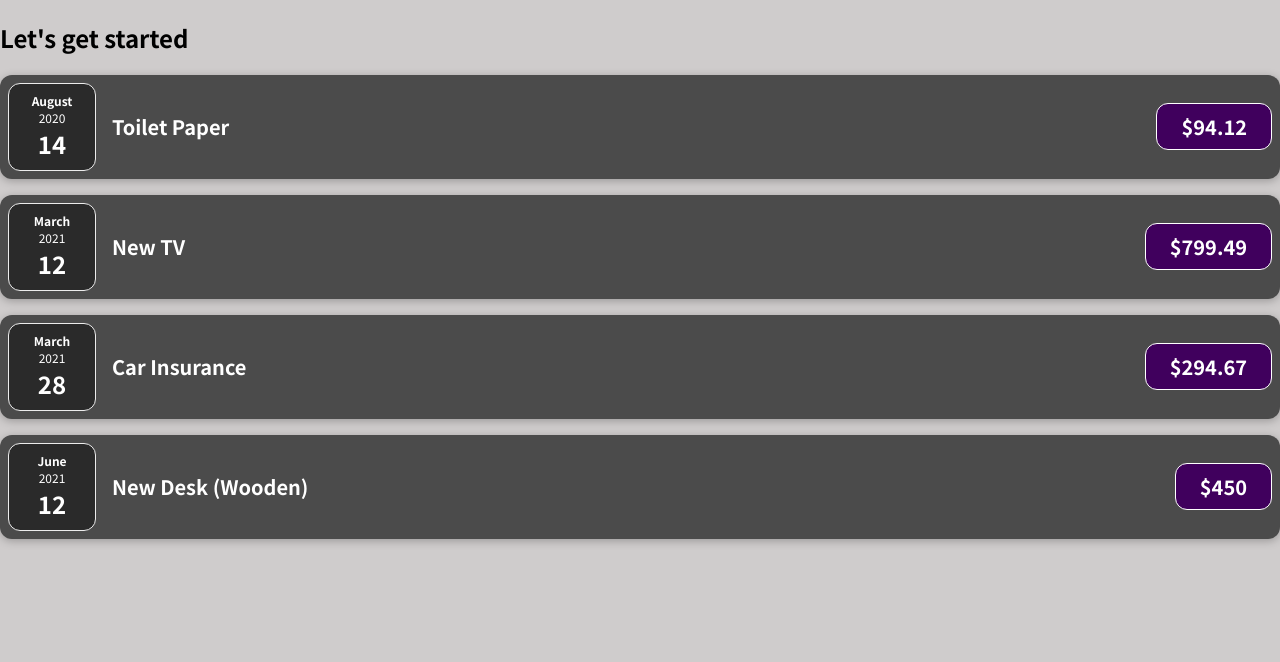
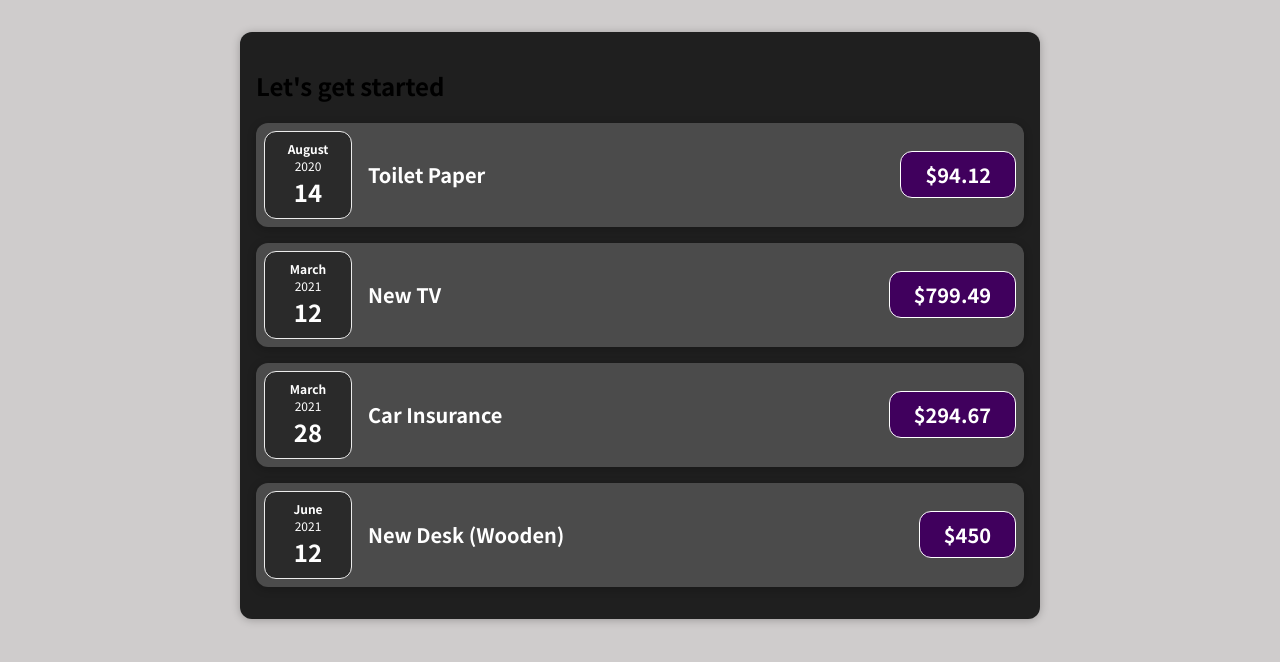
Before and after one commit to Jason2B3/academind_react_1, a JavaScript app: page / in a window 1280 px wide. Shown: the top 662 px of the page. Built offline with nearby package versions, Linux system fonts and the light colour scheme.

Commit message:
Commit 38.5: Challenge 1 fixed tiny bug for 38.5

```diff
--- a/src/App.js
+++ b/src/App.js
@@ -1,4 +1,4 @@
-import ExpenseItem from "./components/ExpenseItem";
+import LeanExpenses from "./components/LeanExpenses";
 function App() {
   const expenses = [
     {
@@ -21,30 +21,7 @@
       date: new Date(2021, 5, 12),
     },
   ];
-  return (
-    <div>
-      <h2>Let's get started</h2>
-      <ExpenseItem
-        title={expenses[0].title}
-        amount={expenses[0].amount}
-        date={expenses[0].date}
-      ></ExpenseItem>
-      <ExpenseItem
-        title={expenses[1].title}
-        amount={expenses[1].amount}
-        date={expenses[1].date}
-      ></ExpenseItem>
-      <ExpenseItem
-        title={expenses[2].title}
-        amount={expenses[2].amount}
-        date={expenses[2].date}
-      ></ExpenseItem>
-      <ExpenseItem
-        title={expenses[3].title}
-        amount={expenses[3].amount}
-        date={expenses[3].date}
-      ></ExpenseItem>
-    </div>
-  );
+  return <LeanExpenses expenses={expenses}></LeanExpenses>;
 }
+// Passed the expenses array to the LeanExpenses module via attributes and props
 export default App;
--- a/src/components/ExpenseItem.js
+++ b/src/components/ExpenseItem.js
@@ -1,5 +1,6 @@
+import ExpenseDate from "./ExpenseDate"; // import your sub-component
 import "./ExpenseItem.css";
-import ExpenseDate from "./ExpenseDate"; // import your sub-component
+
 function ExpenseItem(props) {
   // gets props from App.js <ExpenseItem attribs=""/>
   return (
--- /dev/null
+++ b/src/components/LeanExpenses.css
@@ -0,0 +1,9 @@
+.expenses {
+  padding: 1rem;
+  background-color: rgb(31, 31, 31);
+  margin: 2rem auto;
+  width: 50rem;
+  max-width: 95%;
+  border-radius: 12px;
+  box-shadow: 0 1px 8px rgba(0, 0, 0, 0.25);
+}
--- /dev/null
+++ b/src/components/LeanExpenses.js
@@ -0,0 +1,30 @@
+import ExpenseItem from "./ExpenseItem";
+import './LeanExpenses.css'
+function LeanExpenses(props) {
+  return (
+    <div className="expenses">
+      <h2>Let's get started</h2>
+      <ExpenseItem
+        title={props.expenses[0].title}
+        amount={props.expenses[0].amount}
+        date={props.expenses[0].date}
+      ></ExpenseItem>
+      <ExpenseItem
+        title={props.expenses[1].title}
+        amount={props.expenses[1].amount}
+        date={props.expenses[1].date}
+      ></ExpenseItem>
+      <ExpenseItem
+        title={props.expenses[2].title}
+        amount={props.expenses[2].amount}
+        date={props.expenses[2].date}
+      ></ExpenseItem>
+      <ExpenseItem
+        title={props.expenses[3].title}
+        amount={props.expenses[3].amount}
+        date={props.expenses[3].date}
+      ></ExpenseItem>
+    </div>
+  );
+}
+export default LeanExpenses
```
Also changed, not shown: 1 other file (tests, documents, lock files or other folders).
